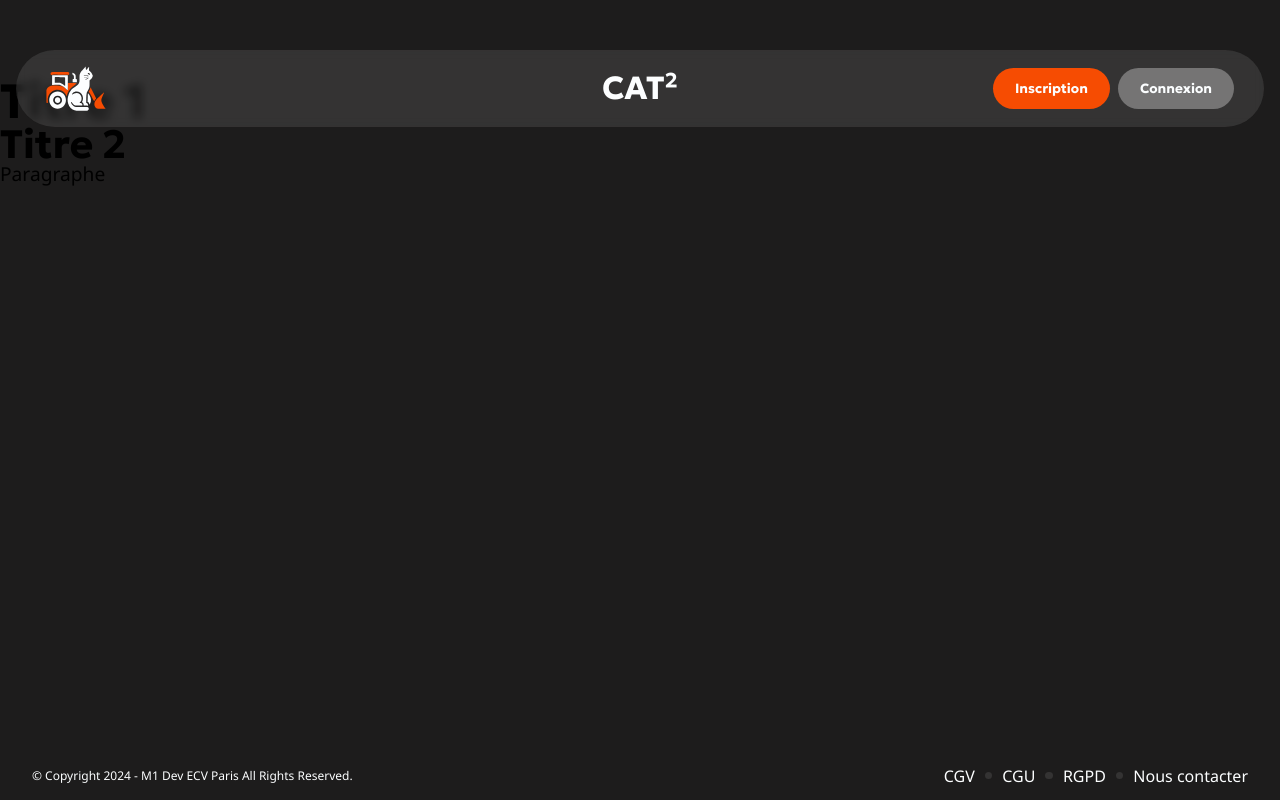
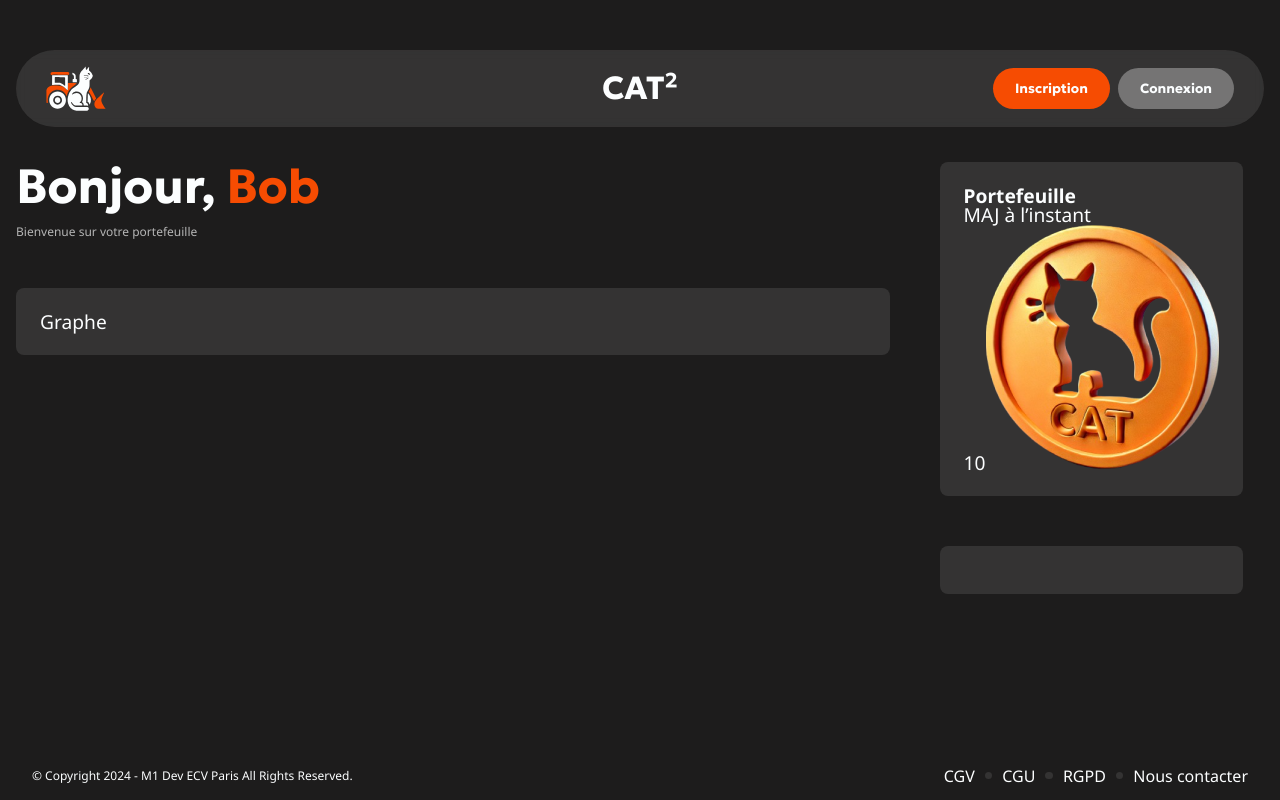
Before and after one commit to xMuchAx/blockchain-cat, a Next.js app: page / in a window 1280 px wide. Built offline with nearby package versions, Linux system fonts and the light colour scheme.

Commit message:
structure dashboard

```diff
--- /dev/null
+++ b/src/app/components/dashboard/dashboard.module.css
@@ -0,0 +1,36 @@
+.dashboard {
+  padding: 5.3125rem 0 0 0;
+  margin: auto;
+  max-width: calc(100% - 32px);
+  width: var(--size-1280);
+  display: flex;
+  gap: 3.125rem;
+}
+.dashboard .colored {
+  color: var(--orange-100);
+}
+.dashboard > div {
+  display: flex;
+  gap: 3.125rem;
+  flex-direction: column;
+}
+.dashboard > div > div {
+  background-color: var(--white-10);
+  padding: var(--size-24);
+  border-radius: var(--size-8);
+  color: var(--white-100);
+}
+.dashboard > .left {
+  width: 70%;
+}
+.dashboard > .left > .top {
+  padding: 0;
+  background-color: transparent;
+}
+
+.dashboard > .left > .top p {
+  color: var(--grey-100);
+  font-size: var(--size-12);
+  font-weight: var(--font-w-400);
+  margin: 16px 0 0 0;
+}
--- /dev/null
+++ b/src/app/components/dashboard/dashboard.tsx
@@ -0,0 +1,33 @@
+import styles from "./dashboard.module.css";
+import Image from "next/image";
+import Coin from "./../../assets/images/png/coin/coin-cat__full.png";
+export default function Header() {
+  return (
+    <main className={styles.dashboard}>
+      <div className={styles.left}>
+        <div className={styles.top}>
+          <h1>
+            Bonjour, <span className={styles.colored}>Bob</span>
+          </h1>
+          <p>Bienvenue sur votre portefeuille</p>
+        </div>
+        <div className={styles.bottom}>
+          <p>Graphe</p>
+        </div>
+      </div>
+      <div className={styles.right}>
+        <div className={styles.wallet}>
+          <div>
+            <strong>Portefeuille</strong>
+            <p>MAJ à l’instant</p>
+          </div>
+          <div>
+            <span>10</span>
+            <Image src={Coin} alt={"Pièce CAT²"} />
+          </div>
+        </div>
+        <div className={styles.transfert}></div>
+      </div>
+    </main>
+  );
+}
--- a/src/app/page.tsx
+++ b/src/app/page.tsx
@@ -2,15 +2,12 @@ import "./assets/styles/global.css";
 import styles from "./assets/styles/main.module.css";
 import Header from "./components/header/header";
 import Footer from "./components/footer/footer";
+import Dashboard from "./components/dashboard/dashboard";
 export default function Home() {
   return (
     <div className={styles.page}>
       <Header />
-      <main>
-        <h1>Titre 1</h1>
-        <h2>Titre 2</h2>
-        <p>Paragraphe</p>
-      </main>
+      <Dashboard />
       <Footer />
     </div>
   );
```
